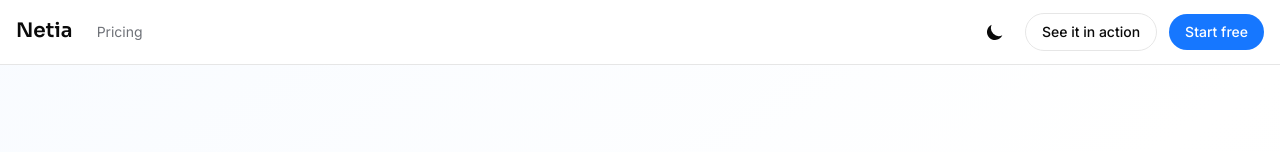
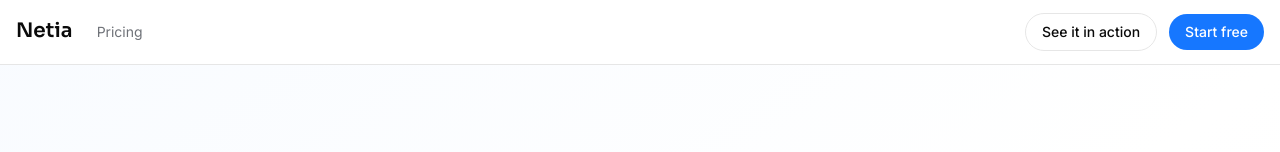
Before and after one commit to cabecaturbo/netiawebsite, a Next.js app: page / in a window 1280 px wide. Shown: the top 152 px of the page. Built offline with nearby package versions, Linux system fonts and the light colour scheme.

Commit message:
Remove dark mode toggle - keep light mode only
- Removed DarkModeToggle component
- Removed dark mode styles from CSS
- Cleaned up header to show only CTA buttons
- Simplified design to light mode only

```diff
--- a/app/globals.css
+++ b/app/globals.css
@@ -256,21 +256,7 @@
   font-style: normal;
 }
 
-/* Dark mode styles */
-.dark {
-  --bg: #0a0a0a;
-  --fg: #ffffff;
-  --muted: #a3a3a3;
-  --surface: #1a1a1a;
-  --border: #333333;
-}
-
-.dark body {
-  background-color: var(--bg);
-  color: var(--fg);
-}
-
-/* Dark mode transitions */
+/* Smooth transitions */
 * {
   transition: background-color 0.3s ease, color 0.3s ease, border-color 0.3s ease;
 }
--- a/components/DarkModeToggle.tsx
+++ /dev/null
@@ -1,52 +0,0 @@
-'use client'
-
-import { useState, useEffect } from 'react'
-
-export const DarkModeToggle = () => {
-  const [isDark, setIsDark] = useState(false)
-
-  useEffect(() => {
-    // Check for saved theme preference or default to light mode
-    const savedTheme = localStorage.getItem('theme')
-
-    if (savedTheme === 'dark') {
-      setIsDark(true)
-      document.documentElement.classList.add('dark')
-    } else {
-      // Default to light mode
-      setIsDark(false)
-      document.documentElement.classList.remove('dark')
-    }
-  }, [])
-
-  const toggleDarkMode = () => {
-    const newTheme = !isDark
-    setIsDark(newTheme)
-
-    if (newTheme) {
-      document.documentElement.classList.add('dark')
-      localStorage.setItem('theme', 'dark')
-    } else {
-      document.documentElement.classList.remove('dark')
-      localStorage.setItem('theme', 'light')
-    }
-  }
-
-  return (
-    <button
-      className="p-2 hover:bg-surface rounded-lg transition-colors duration-300"
-      onClick={toggleDarkMode}
-      aria-label={isDark ? "Switch to light mode" : "Switch to dark mode"}
-    >
-      {isDark ? (
-        <svg className="w-5 h-5" fill="currentColor" viewBox="0 0 20 20">
-          <path fillRule="evenodd" d="M10 2a1 1 0 011 1v1a1 1 0 11-2 0V3a1 1 0 011-1zm4 8a4 4 0 11-8 0 4 4 0 018 0zm-.464 4.95l.707.707a1 1 0 001.414-1.414l-.707-.707a1 1 0 00-1.414 1.414zm2.12-10.607a1 1 0 010 1.414l-.706.707a1 1 0 11-1.414-1.414l.707-.707a1 1 0 011.414 0zM17 11a1 1 0 100-2h-1a1 1 0 100 2h1zm-7 4a1 1 0 011 1v1a1 1 0 11-2 0v-1a1 1 0 011-1zM5.05 6.464A1 1 0 106.465 5.05l-.708-.707a1 1 0 00-1.414 1.414l.707.707zm1.414 8.486l-.707.707a1 1 0 01-1.414-1.414l.707-.707a1 1 0 011.414 1.414zM4 11a1 1 0 100-2H3a1 1 0 000 2h1z" clipRule="evenodd" />
-        </svg>
-      ) : (
-        <svg className="w-5 h-5" fill="currentColor" viewBox="0 0 20 20">
-          <path d="M17.293 13.293A8 8 0 016.707 2.707a8.001 8.001 0 1010.586 10.586z" />
-        </svg>
-      )}
-    </button>
-  )
-}
--- a/components/Header.tsx
+++ b/components/Header.tsx
@@ -2,7 +2,6 @@
 
 import { useState, useEffect } from 'react'
 import Link from 'next/link'
-import { DarkModeToggle } from './DarkModeToggle'
 
 export const Header = () => {
   const [isMenuOpen, setIsMenuOpen] = useState(false)
@@ -42,7 +41,6 @@
 
           {/* CTA Buttons */}
           <div className="hidden md:flex items-center space-x-3">
-            <DarkModeToggle />
             <a
               href="/demo"
               className="px-4 py-2 text-sm font-medium text-fg border border-border rounded-full hover:bg-surface hover:border-primary-200 hover:text-primary-600 transition-all duration-300 hover-lift btn-enhanced"
```
